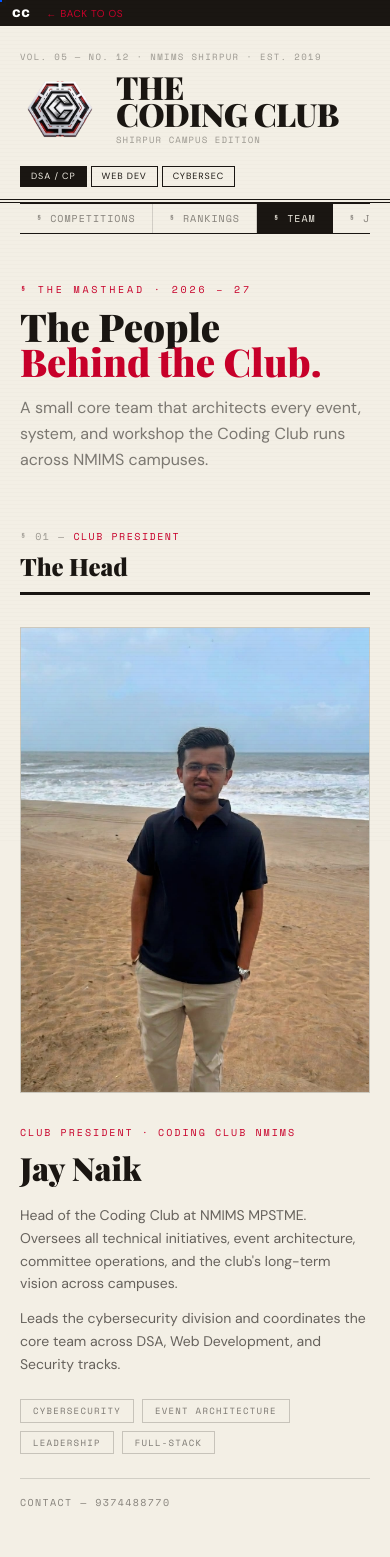
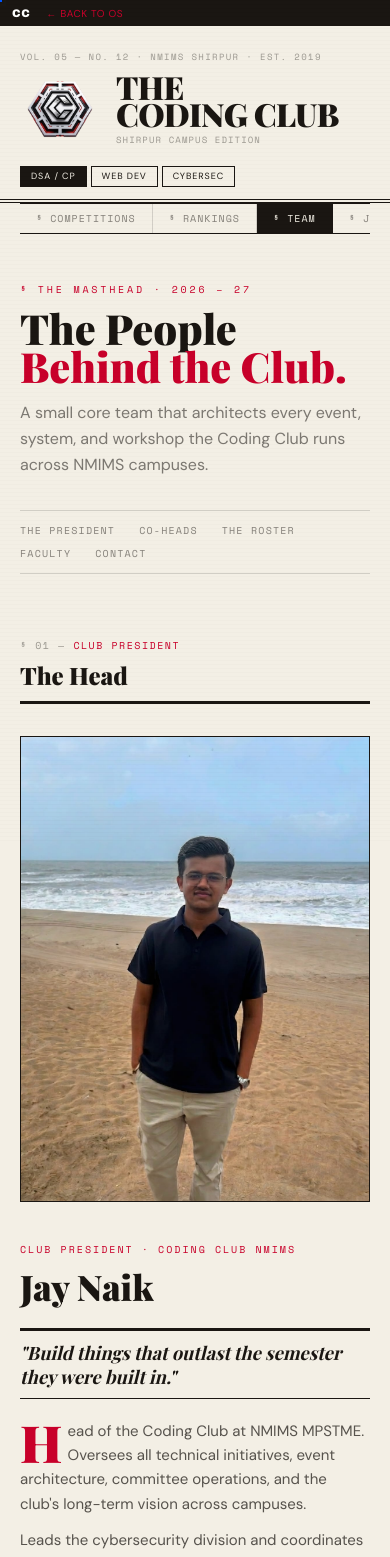
Before and after one commit to Jay-Naik2526/coding-club-nmims, a React (Vite) app in the folder apps/web/: page /team in a window 390 px wide. Shown: the top 1557 px of the page. Built offline with nearby package versions, Linux system fonts and the light colour scheme; no server answers; a web font is replaced by a local one.

Commit message:
Redesigned Team Page

```diff
--- a/apps/web/src/pages/Team.tsx
+++ b/apps/web/src/pages/Team.tsx
@@ -1,84 +1,122 @@
-import { Suspense, useState } from 'react'
+import { Suspense, lazy, useState } from 'react'
 import { motion } from 'framer-motion'
 import { FACULTY, FACULTY_NOTE, CAMPUSES, CONTACT, SOCIAL } from '@/lib/content'
-import { lazy } from 'react'
+import { DEPTS } from '@/lib/depts'
+import axios from 'axios'
 import api from '@/lib/api'
 
 const CoHeadCanvas = lazy(() => import('@/three/TeamPortrait').then((m) => ({ default: m.CoHeadCanvas })))
 
 const CO_HEADS = [
   { name: 'Daksh Lalawat', role: 'Co-Head', photo: '/team/Daksh.jpeg' },
-  { name: 'Jiya Patel',    role: 'Co-Head', photo: '/team/Jiya.jpeg'  },
+  { name: 'Jiya Patel', role: 'Co-Head', photo: '/team/Jiya.jpeg' },
   { name: 'Palak Agarwal', role: 'Co-Head', photo: '/team/Palak.jpeg' },
 ]
 
 const FACULTY_CURRENT = FACULTY.filter((f) => f.name !== 'Prof. Pratiksha Meshram')
 
+// Two committees run the site's own technical tracks, so they inherit that
+// track's accent color — a meaningful signal, not decoration. Everything
+// else (operations/support committees) shares one calm, neutral treatment.
 const DEPARTMENTS = [
   {
-    name: 'Event Management',
-    heads: [
-      { name: 'Nishtha Ghatiya', role: 'Event Mgmt Head', photo: '/team/nishtha_ghatiya.jpeg' },
-      { name: 'Sharva Shenoy', role: 'Event Mgmt Head', photo: '/team/sharva_shenoy.jpeg' },
-    ]
-  },
-  {
-    name: 'Marketing',
-    heads: [
-      { name: 'Atharva Khandelwal', role: 'Marketing Head', photo: '/team/atharva_khandelwal.jpeg' },
-      { name: 'Priyansh Jain', role: 'Marketing Head', photo: '/team/priyansh_jain.jpeg' },
-    ]
-  },
-  {
     name: 'Web Development',
+    color: DEPTS.web.acc,
     heads: [
       { name: 'Panth Haveliwala', role: 'Web Dev Head', photo: '/team/panth_haveliwala.jpeg' },
       { name: 'Jay Damani', role: 'Web Dev Head', photo: '/team/jay_damani.jpeg' },
       { name: 'Ishan Dadape', role: 'Web Dev Head', photo: '/team/ishan_dadape.jpeg' },
-    ]
+    ],
   },
   {
     name: 'Cybersecurity',
+    color: DEPTS.sec.acc,
     heads: [
       { name: 'Kushal Khadse', role: 'Cybersec Head', photo: '/team/kushal_khadse.png' },
       { name: 'Parth Pawar', role: 'Cybersec Head', photo: '/team/parth_pawar.jpeg' },
-    ]
+    ],
+  },
+  {
+    name: 'Event Management',
+    color: null,
+    heads: [
+      { name: 'Nishtha Ghatiya', role: 'Event Mgmt Head', photo: '/team/nishtha_ghatiya.jpeg' },
+      { name: 'Sharva Shenoy', role: 'Event Mgmt Head', photo: '/team/sharva_shenoy.jpeg' },
+    ],
   },
   {
     name: 'Documentation',
+    color: null,
     heads: [
       { name: 'Yash Bharadwaj', role: 'Documentation Head', photo: '/team/yash_bharadwaj.jpeg' },
       { name: 'Chahat Saraf', role: 'Documentation Head', photo: '/team/chahat_saraf.jpeg' },
-    ]
+    ],
+  },
+  {
+    name: 'Marketing',
+    color: null,
+    heads: [
+      { name: 'Atharva Khandelwal', role: 'Marketing Head', photo: '/team/atharva_khandelwal.jpeg' },
+      { name: 'Priyansh Jain', role: 'Marketing Head', photo: '/team/priyansh_jain.jpeg' },
+    ],
   },
   {
     name: 'Creative & Social Media',
+    color: null,
     heads: [
       { name: 'Shlok Patel', role: 'Creative Head', photo: '/team/shlok_patel.jpeg' },
-      { name: 'Disha Bhagat', role: 'Creative Head', photo: null },
+      { name: 'Disha Bhagat', role: 'Creative Head', photo: '/team/disha_bhagat.jpeg' },
+    ],
+  },
 ]
-  }
-]
+
+// Flattened for the unified roster grid — one committee tag per card
+// instead of six separately-headed, near-identical mini-sections.
+const ROSTER = DEPARTMENTS.flatMap((dept) =>
+  dept.heads.map((h) => ({ ...h, committee: dept.name, color: dept.color }))
+)
+
+const QUICK_NAV = [
+  ['president', 'The President'],
+  ['leadership', 'Co-Heads'],
+  ['roster', 'The Roster'],
+  ['faculty', 'Faculty'],
+  ['contact', 'Contact'],
+] as const
 
 export function TeamPage() {
   return (
     <>
-      {/* ── HERO ─────────────────────────────────────────────────────────── */}
+      {/* ── MASTHEAD HERO ────────────────────────────────────────────────── */}
       <header className="mx-auto max-w-5xl px-5 pt-12 sm:px-10">
         <div className="mb-3 text-[10px] uppercase tracking-[0.28em]" style={{ color: 'var(--news-red)', fontFamily: 'var(--font-os)' }}>
           § The Masthead · 2026 – 27
         </div>
-        <h1 className="font-[family-name:var(--font-serif)] font-black leading-[0.9]" style={{ fontSize: 'clamp(2.4rem,6vw,4.5rem)' }}>
+        <h1 className="font-[family-name:var(--font-serif)] font-black leading-[0.9]" style={{ fontSize: 'clamp(2.6rem,7vw,5.2rem)' }}>
           The People<br />
           <span style={{ color: 'var(--news-red)' }}>Behind the Club.</span>
         </h1>
         <p className="mt-4 max-w-xl text-base leading-relaxed" style={{ color: 'rgba(26,22,18,.55)', fontFamily: 'var(--font-sans)' }}>
           A small core team that architects every event, system, and workshop the Coding Club runs across NMIMS campuses.
         </p>
+
+        {/* Quick-jump nav — the page's own table of contents */}
+        <nav className="mt-8 flex flex-wrap gap-x-6 gap-y-2 border-y py-3" style={{ borderColor: 'rgba(26,22,18,.15)' }}>
+          {QUICK_NAV.map(([id, label]) => (
+            <a
+              key={id}
+              href={`#${id}`}
+              className="text-[10px] uppercase tracking-[0.12em] transition-colors hover:text-[var(--news-red)]"
+              style={{ color: 'rgba(26,22,18,.5)', fontFamily: 'var(--font-os)' }}
+            >
+              {label}
+            </a>
+          ))}
+        </nav>
       </header>
 
-      {/* ── HEAD ─────────────────────────────────────────────────────────── */}
-      <section className="mx-auto mt-14 max-w-5xl px-5 sm:px-10">
+      {/* ── 01 · THE PRESIDENT — cover-story treatment ──────────────────── */}
+      <section id="president" className="mx-auto mt-16 max-w-5xl scroll-mt-10 px-5 sm:px-10">
         <SectionHead n="01" label="Club President" title="The Head" />
 
         <motion.div
@@ -86,29 +124,29 @@
           whileInView={{ opacity: 1, y: 0 }}
           viewport={{ once: true }}
           transition={{ duration: 0.6 }}
-          className="grid grid-cols-1 gap-8 md:grid-cols-2 items-center"
+          className="grid grid-cols-1 gap-10 md:grid-cols-[minmax(0,320px)_1fr] md:items-start"
         >
-          {/* Photo card (matching co-heads style) */}
-          <div
-            className="group relative overflow-hidden border aspect-[3/4] max-w-sm mx-auto md:mx-0 w-full"
-            style={{ borderColor: 'rgba(26,22,18,.18)' }}
-          >
+          <div className="mx-auto w-full max-w-sm border md:mx-0" style={{ borderColor: 'var(--news-ink)' }}>
+            <div className="group relative aspect-[3/4] overflow-hidden">
               <img
                 src="/team/Jay.jpeg"
                 alt="Jay Naik"
                 className="h-full w-full object-cover transition-transform duration-500 group-hover:scale-105"
               />
             </div>
+          </div>
 
-          {/* Info */}
           <div>
             <div className="mb-2 text-[10px] uppercase tracking-[0.2em]" style={{ color: 'var(--news-red)', fontFamily: 'var(--font-os)' }}>
               Club President · Coding Club NMIMS
             </div>
-            <h2 className="font-[family-name:var(--font-serif)] font-black leading-tight" style={{ fontSize: 'clamp(2rem,4vw,3rem)' }}>
+            <h2 className="font-[family-name:var(--font-serif)] font-black leading-tight" style={{ fontSize: 'clamp(2.2rem,5vw,3.6rem)' }}>
               Jay Naik
             </h2>
-            <div className="mt-4 space-y-3 text-sm leading-relaxed" style={{ color: 'rgba(26,22,18,.65)' }}>
+            <div className="pull-q mt-4">
+              "Build things that outlast the semester they were built in."
+            </div>
+            <div className="drop-cap space-y-3 text-[15px] leading-relaxed" style={{ color: 'rgba(26,22,18,.72)' }}>
               <p>
                 Head of the Coding Club at NMIMS MPSTME. Oversees all technical initiatives, event architecture, committee operations, and the club's long-term vision across campuses.
               </p>
@@ -134,24 +172,20 @@
         </motion.div>
       </section>
 
-      {/* ── CO-HEADS ─────────────────────────────────────────────────────── */}
-      <section className="mx-auto mt-20 max-w-5xl px-5 sm:px-10">
+      {/* ── 02 · SENIOR LEADERSHIP ───────────────────────────────────────── */}
+      <section id="leadership" className="mx-auto mt-20 max-w-5xl scroll-mt-10 px-5 sm:px-10">
         <SectionHead n="02" label="Senior Leadership" title="Co-Heads" />
 
-        {/* 3D fan */}
         <motion.div
           initial={{ opacity: 0 }}
           whileInView={{ opacity: 1 }}
           viewport={{ once: true }}
           transition={{ duration: 0.7 }}
-          className="relative h-[360px] overflow-hidden rounded-2xl mb-10"
+          className="relative mb-8 h-[320px] overflow-hidden rounded-2xl sm:h-[360px]"
           style={{ background: 'radial-gradient(ellipse at 50% 30%, #090a1a, #0b0a09)' }}
         >
           <Suspense fallback={<CanvasPlaceholder />}>
-            <CoHeadCanvas
-              photos={CO_HEADS.map((c) => c.photo)}
-              accent="#5b6af0"
-            />
+            <CoHeadCanvas photos={CO_HEADS.map((c) => c.photo)} accent="#5b6af0" />
           </Suspense>
           <div className="absolute bottom-4 left-0 right-0 text-center">
             <div className="text-[9px] uppercase tracking-[0.25em] opacity-40" style={{ color: '#f3efe5', fontFamily: 'var(--font-os)' }}>
@@ -160,7 +194,6 @@
           </div>
         </motion.div>
 
-        {/* Cards below the 3D scene */}
         <div className="grid grid-cols-1 gap-5 sm:grid-cols-3">
           {CO_HEADS.map((c, i) => (
             <motion.div
@@ -172,22 +205,14 @@
               className="group relative overflow-hidden border"
               style={{ borderColor: 'rgba(26,22,18,.18)' }}
             >
-              {/* photo */}
               <div className="aspect-[3/4] overflow-hidden">
-                <img
-                  src={c.photo}
-                  alt={c.name}
-                  className="h-full w-full object-cover transition-transform duration-500 group-hover:scale-105"
-                />
+                <img src={c.photo} alt={c.name} className="h-full w-full object-cover transition-transform duration-500 group-hover:scale-105" />
               </div>
-              {/* info */}
               <div className="border-t p-4" style={{ borderColor: 'rgba(26,22,18,.12)' }}>
-                <div className="text-[9px] uppercase tracking-[0.16em] mb-1" style={{ color: 'var(--news-red)', fontFamily: 'var(--font-os)' }}>
+                <div className="mb-1 text-[9px] uppercase tracking-[0.16em]" style={{ color: 'var(--news-red)', fontFamily: 'var(--font-os)' }}>
                   Co-Head
                 </div>
-                <div className="font-[family-name:var(--font-serif)] text-xl font-bold leading-tight">
-                  {c.name}
-                </div>
+                <div className="font-[family-name:var(--font-serif)] text-xl font-bold leading-tight">{c.name}</div>
                 <div className="mt-1 text-[10px] uppercase tracking-[0.1em]" style={{ color: 'rgba(26,22,18,.45)', fontFamily: 'var(--font-os)' }}>
                   Core Committee · NMIMS
                 </div>
@@ -197,90 +222,50 @@
         </div>
       </section>
 
-      {/* ── CORE COMMITTEE ───────────────────────────────────────────────── */}
-      <section className="mx-auto mt-20 max-w-5xl px-5 sm:px-10">
-        <SectionHead n="03" label="Core Committee" title="The Organising Crew" />
+      {/* ── 03 · THE ROSTER — unified, color-tagged, no repetition ──────── */}
+      <section id="roster" className="mx-auto mt-20 max-w-5xl scroll-mt-10 px-5 sm:px-10">
+        <SectionHead
+          n="03"
+          label="Core Committee · 2026–27"
+          title="The Roster"
+          sub="Web Development and Cybersecurity carry their track's accent color — everyone else runs club operations."
+        />
 
-        <div className="mb-10 border-2 p-6 sm:p-8 text-center" style={{ borderColor: 'var(--news-ink)' }}>
-          <div className="text-[9px] uppercase tracking-[0.3em] mb-2" style={{ color: 'rgba(26,22,18,.4)', fontFamily: 'var(--font-os)' }}>
-            Stop Press · Selections Finalised
-          </div>
-          <h3 className="font-[family-name:var(--font-serif)] font-black leading-tight mb-3" style={{ fontSize: 'clamp(1.5rem,3vw,2rem)' }}>
-            Meet the Department Heads · 2026–27
-          </h3>
-          <p className="mx-auto max-w-xl text-sm leading-relaxed" style={{ color: 'rgba(26,22,18,.6)' }}>
-            The leaders responsible for orchestrating event logistics, technical development, cybersecurity labs, documentation, marketing, and creative presence across our campuses.
-          </p>
-        </div>
-
-        <div className="space-y-16">
-          {DEPARTMENTS.map((dept) => (
-            <div key={dept.name}>
-              {/* Department title */}
-              <div className="mb-6 flex items-center justify-between border-b pb-2" style={{ borderColor: 'rgba(26,22,18,.15)' }}>
-                <h3 className="font-[family-name:var(--font-serif)] font-black text-lg sm:text-xl" style={{ color: 'var(--news-ink)' }}>
-                  {dept.name}
-                </h3>
-                <div className="text-[9px] uppercase tracking-[0.15em] font-semibold" style={{ color: 'var(--news-red)', fontFamily: 'var(--font-os)' }}>
-                  Division Head{dept.heads.length > 1 ? 's' : ''}
-                </div>
-              </div>
-
-              {/* Heads Grid */}
-              <div className="grid grid-cols-2 gap-5 sm:grid-cols-3 md:grid-cols-4 lg:grid-cols-4">
-                {dept.heads.map((c, i) => (
+        <div className="grid grid-cols-2 gap-4 sm:grid-cols-3 md:grid-cols-4">
+          {ROSTER.map((c, i) => (
             <motion.div
               key={c.name}
-                    initial={{ opacity: 0, y: 16 }}
+              initial={{ opacity: 0, y: 14 }}
               whileInView={{ opacity: 1, y: 0 }}
               viewport={{ once: true }}
-                    transition={{ delay: i * 0.05 }}
-                    className="group relative overflow-hidden border flex flex-col"
+              transition={{ delay: Math.min(i * 0.04, 0.4) }}
+              className="group relative overflow-hidden border"
               style={{ borderColor: 'rgba(26,22,18,.18)' }}
             >
-                    {/* photo */}
-                    <div className="aspect-[3/4] overflow-hidden bg-stone-100 flex items-center justify-center relative">
+              <span className="absolute inset-x-0 top-0 z-10 h-[3px]" style={{ background: c.color || 'rgba(26,22,18,.25)' }} />
+              <div className="aspect-[3/4] overflow-hidden bg-stone-100">
                 {c.photo ? (
-                        <img
-                          src={c.photo}
-                          alt={c.name}
-                          className="h-full w-full object-cover transition-transform duration-500 group-hover:scale-105"
-                        />
+                  <img src={c.photo} alt={c.name} className="h-full w-full object-cover transition-transform duration-500 group-hover:scale-105" />
                 ) : (
-                        <div className="text-4xl select-none">✨</div>
-                      )}
-                      {!c.photo && (
-                        <div className="absolute inset-0 flex items-end justify-center pb-4 bg-black/5">
-                          <span className="text-[8px] uppercase tracking-wider bg-white/95 px-2 py-0.5 rounded border shadow-sm" style={{ fontFamily: 'var(--font-os)', color: 'var(--news-ink)' }}>
-                            Coming Soon
-                          </span>
-                        </div>
+                  <div className="flex h-full w-full items-center justify-center text-3xl">✨</div>
                 )}
               </div>
-                    {/* info */}
-                    <div className="border-t p-3 flex-grow flex flex-col justify-between" style={{ borderColor: 'rgba(26,22,18,.12)', background: 'var(--news-bg)' }}>
-                      <div>
-                        <div className="text-[8px] uppercase tracking-[0.14em] mb-0.5" style={{ color: 'var(--news-red)', fontFamily: 'var(--font-os)' }}>
-                          {c.role}
+              <div className="border-t p-3" style={{ borderColor: 'rgba(26,22,18,.12)' }}>
+                <div
+                  className="mb-1 text-[8px] uppercase tracking-[0.12em]"
+                  style={{ color: c.color || 'var(--news-red)', fontFamily: 'var(--font-os)' }}
+                >
+                  {c.committee}
                 </div>
-                        <div className="font-[family-name:var(--font-serif)] text-sm font-bold leading-tight text-stone-900">
-                          {c.name}
-                        </div>
-                      </div>
-                      <div className="mt-2 text-[8px] uppercase tracking-[0.08em]" style={{ color: 'rgba(26,22,18,.45)', fontFamily: 'var(--font-os)' }}>
-                        Coding Club
-                      </div>
+                <div className="font-[family-name:var(--font-serif)] text-sm font-bold leading-tight">{c.name}</div>
               </div>
             </motion.div>
           ))}
         </div>
-            </div>
-          ))}
-        </div>
       </section>
 
-      {/* ── FACULTY ──────────────────────────────────────────────────────── */}
-      <section className="mx-auto mt-20 max-w-5xl px-5 sm:px-10">
+      {/* ── 04 · FACULTY ─────────────────────────────────────────────────── */}
+      <section id="faculty" className="mx-auto mt-20 max-w-5xl scroll-mt-10 px-5 sm:px-10">
         <SectionHead n="04" label="Academic Guidance" title="Faculty Advisors" />
         <div className="grid grid-cols-1 gap-6 sm:grid-cols-2">
           {FACULTY_CURRENT.map((f, i) => (
@@ -290,36 +275,22 @@
               whileInView={{ opacity: 1, y: 0 }}
               viewport={{ once: true }}
               transition={{ delay: i * 0.08 }}
-              className="group relative overflow-hidden border flex items-stretch w-full max-w-md mx-auto"
+              className="group relative mx-auto flex w-full max-w-md items-stretch overflow-hidden border"
               style={{ borderColor: 'rgba(26,22,18,.18)' }}
             >
-              {/* Photo Container (fixed width to prevent low-res distortion) */}
-              <div className="w-32 flex-shrink-0 aspect-[3/4] overflow-hidden bg-stone-100/50 flex items-center justify-center relative border-r" style={{ borderColor: 'rgba(26,22,18,.18)' }}>
+              <div className="flex aspect-[3/4] w-32 flex-shrink-0 items-center justify-center overflow-hidden border-r bg-stone-100/50" style={{ borderColor: 'rgba(26,22,18,.18)' }}>
                 {f.photo ? (
-                  <img
-                    src={f.photo}
-                    alt={f.name}
-                    className="h-full w-full object-cover transition-transform duration-500 group-hover:scale-105"
-                  />
+                  <img src={f.photo} alt={f.name} className="h-full w-full object-cover transition-transform duration-500 group-hover:scale-105" />
                 ) : (
-                  <div className="text-4xl select-none">🎓</div>
-                )}
-                {!f.photo && (
-                  <div className="absolute inset-0 flex items-end justify-center pb-4 bg-black/5">
-                    <span className="text-[8px] uppercase tracking-wider bg-white/95 px-2 py-0.5 rounded border shadow-sm" style={{ fontFamily: 'var(--font-os)', color: 'var(--news-ink)' }}>
-                      Coming Soon
-                    </span>
-                  </div>
+                  <div className="text-4xl">🎓</div>
                 )}
               </div>
-
-              {/* Details banner to the right */}
-              <div className="p-5 flex flex-col justify-center flex-grow relative" style={{ background: 'var(--news-bg)' }}>
+              <div className="relative flex flex-grow flex-col justify-center p-5" style={{ background: 'var(--news-bg)' }}>
                 <span className="absolute inset-y-0 left-0 w-[3px]" style={{ background: 'var(--news-red)' }} />
-                <div className="text-[9px] uppercase tracking-[0.18em] mb-1 pl-2" style={{ color: 'var(--news-red)', fontFamily: 'var(--font-os)' }}>
+                <div className="mb-1 pl-2 text-[9px] uppercase tracking-[0.18em]" style={{ color: 'var(--news-red)', fontFamily: 'var(--font-os)' }}>
                   {f.role}
                 </div>
-                <div className="font-[family-name:var(--font-serif)] text-lg font-black leading-tight pl-2">{f.name}</div>
+                <div className="pl-2 font-[family-name:var(--font-serif)] text-lg font-black leading-tight">{f.name}</div>
               </div>
             </motion.div>
           ))}
@@ -329,10 +300,12 @@
         </p>
       </section>
 
-      {/* ── CAMPUS NETWORK ───────────────────────────────────────────────── */}
-      <section className="mx-auto mt-20 max-w-5xl px-5 sm:px-10">
-        <SectionHead n="05" label="Inter-Campus Network" title="One club, many campuses" />
-        <div className="grid grid-cols-1 gap-4 md:grid-cols-3">
+      {/* ── CAMPUS NETWORK — footnote weight ─────────────────────────────── */}
+      <section className="mx-auto mt-16 max-w-5xl px-5 sm:px-10">
+        <div className="mb-4 text-[10px] uppercase tracking-[0.15em]" style={{ color: 'rgba(26,22,18,.4)', fontFamily: 'var(--font-os)' }}>
+          § One club, many campuses
+        </div>
+        <div className="grid grid-cols-1 gap-4 border-t pt-4 md:grid-cols-3" style={{ borderColor: 'rgba(26,22,18,.15)' }}>
           {CAMPUSES.map((c) => (
             <div key={c.name} className="border-l-[3px] pl-4" style={{ borderColor: 'var(--news-red)' }}>
               <div className="font-[family-name:var(--font-serif)] text-base font-bold leading-tight">{c.name}</div>
@@ -342,8 +315,10 @@
         </div>
       </section>
 
-      {/* ── CONTACT ──────────────────────────────────────────────────────── */}
+      {/* ── 05 · CONTACT ─────────────────────────────────────────────────── */}
+      <div id="contact" className="scroll-mt-10">
         <ContactSection />
+      </div>
     </>
   )
 }
@@ -356,7 +331,7 @@
   )
 }
 
-function SectionHead({ n, label, title }: { n: string; label: string; title: string }) {
+function SectionHead({ n, label, title, sub }: { n: string; label: string; title: string; sub?: string }) {
   return (
     <div className="mb-8">
       <div className="mb-1 text-[10px] uppercase tracking-[0.15em]" style={{ color: 'rgba(26,22,18,.4)', fontFamily: 'var(--font-os)' }}>
@@ -365,6 +340,11 @@
       <h2 className="border-b-[3px] pb-2 font-[family-name:var(--font-serif)] font-black" style={{ fontSize: 'clamp(1.5rem,3vw,2.2rem)', borderColor: 'var(--news-ink)' }}>
         {title}
       </h2>
+      {sub && (
+        <p className="mt-2 max-w-xl text-sm italic leading-relaxed" style={{ color: 'rgba(26,22,18,.5)' }}>
+          {sub}
+        </p>
+      )}
     </div>
   )
 }
@@ -391,10 +371,9 @@
     try {
       await api.post('/admin/contact', payload)
       setSent(true)
-    } catch (err: any) {
-      setError(
-        err?.response?.data?.error || 'Failed to submit contact query. Please try again later.'
-      )
+    } catch (err) {
+      const message = axios.isAxiosError(err) ? err.response?.data?.error : undefined
+      setError(message || 'Failed to submit contact query. Please try again later.')
     } finally {
       setLoading(false)
     }
@@ -434,7 +413,7 @@
             ))}
 
             {error && (
-              <div className="text-xs text-[var(--news-red)] font-bold mt-2">
+              <div className="mt-2 text-xs font-bold text-[var(--news-red)]">
                 ⚠ {error}
               </div>
             )}
```
Also changed, not shown: apps/web/public/team/disha_bhagat.jpeg (added), 1 other file (tests, documents, lock files or other folders). Lines whose indentation alone changed are shown as unchanged.
